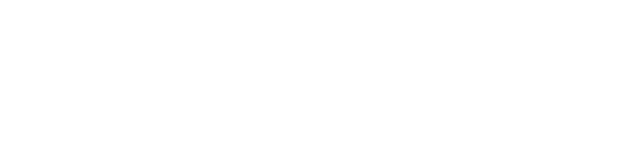
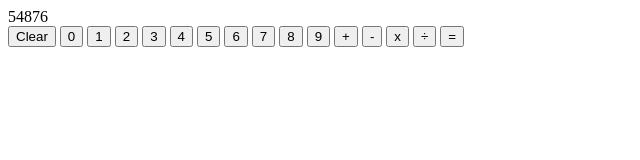
Before and after one commit to stefanvssr/odin-calculator, a plain HTML site: page index.html in a window 1280 px wide. Shown: the whole page, without its empty margins (0-640 px from the left). Drawn offline with Linux system fonts and the light colour scheme.

Commit message:
Add HTML markup for calculator

```diff
--- a/index.html
+++ b/index.html
@@ -6,7 +6,29 @@
         <title>Calculator | TOP</title>
     </head>
     <body>
-
+        <div class="calculator">
+            <div class="screen">
+                <span>54876</span>
+            </div>
+            <div class="buttons">
+                <button>Clear</button>
+                <button>0</button>
+                <button>1</button>
+                <button>2</button>
+                <button>3</button>
+                <button>4</button>
+                <button>5</button>
+                <button>6</button>
+                <button>7</button>
+                <button>8</button>
+                <button>9</button>
+                <button>+</button>
+                <button>-</button>
+                <button>x</button>
+                <button>÷</button>
+                <button>=</button>
+            </div>
+        </div>
         <script src="script.js"></script>
     </body>
 </html>
--- a/script.js
+++ b/script.js
@@ -27,4 +27,4 @@ function operate(operator, num1, num2) {
 
 }
 
-console.log(operate("multiply", 40, 56));
+console.log(operate("add", 40, 56));
```
